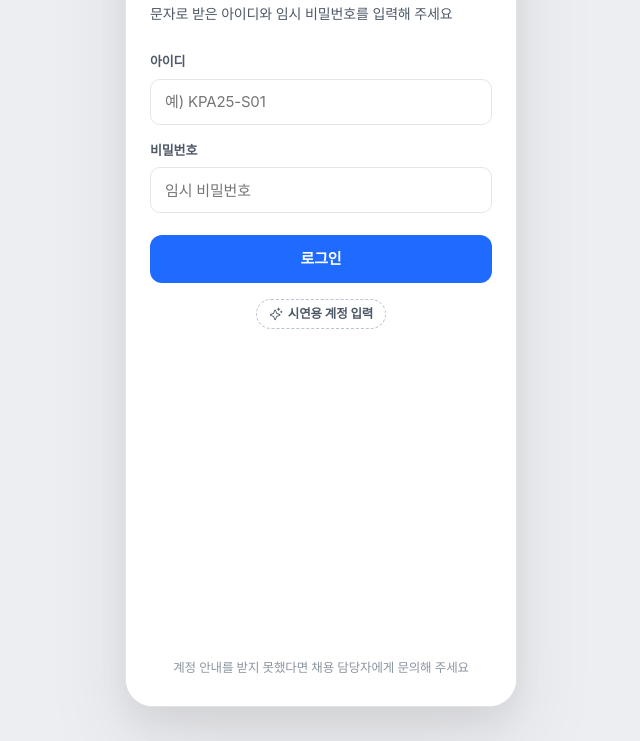
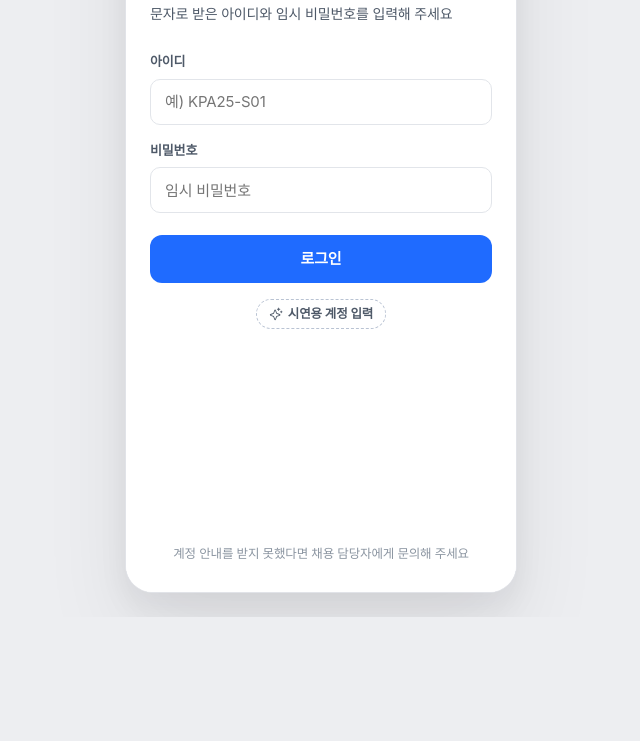
Before and after one commit to wombat20/onsite, a plain HTML site: page operator.html in a window 1280 px wide. Shown: the part 183-924 px from the top of the page, without its empty margins (319-959 px from the left). After the commit the page ends 800 px from the top, so only its background shows below. Drawn offline with Linux system fonts and the light colour scheme; a web font is replaced by a local one.

Commit message:
Operator: keep scrolling inside the phone frame on desktop
On a desktop or small browser window the 866px frame was taller than the
viewport, so the window and the frame's page both scrolled. Scrolling
stuttered between them and pushed the tab bar off screen. The body is
now locked to the viewport, and the frame shrinks to fit (max 866px).
Inner scrollers get overscroll containment so scrolling doesn't chain
outward.

Co-Authored-By: Claude Opus 5.5 <noreply@anthropic.com>

```diff
--- a/operator.html
+++ b/operator.html
@@ -408,6 +408,10 @@ svg.i.ph{fill:currentColor;stroke:none;}
 
 /* 시연 시각·가짜 상태바 제거 후: PC에서는 휴대폰 틀 유지, 위쪽 여백만 보정 */
 .frame{padding-top:14px;}
+/* PC/창 크기가 작을 때: 틀을 창 높이에 맞춰 바깥 페이지가 따로 스크롤되지 않게 (스크롤은 틀 안에서만) */
+body{height:100vh;height:100dvh;min-height:0;overflow:hidden;padding:24px 0;justify-content:center;}
+.frame{height:min(866px,100%);}
+.page,.chatlist,.sheet{overscroll-behavior:contain;-webkit-overflow-scrolling:touch;}
 /* 실제 휴대폰(아이폰 16 Pro 등): 화면 전체를 쓰고, 하단 탭바는 항상 화면 아래에 고정 */
 @media (max-width:500px){
   html,body{height:100%;overflow:hidden;overscroll-behavior:none;}
```
